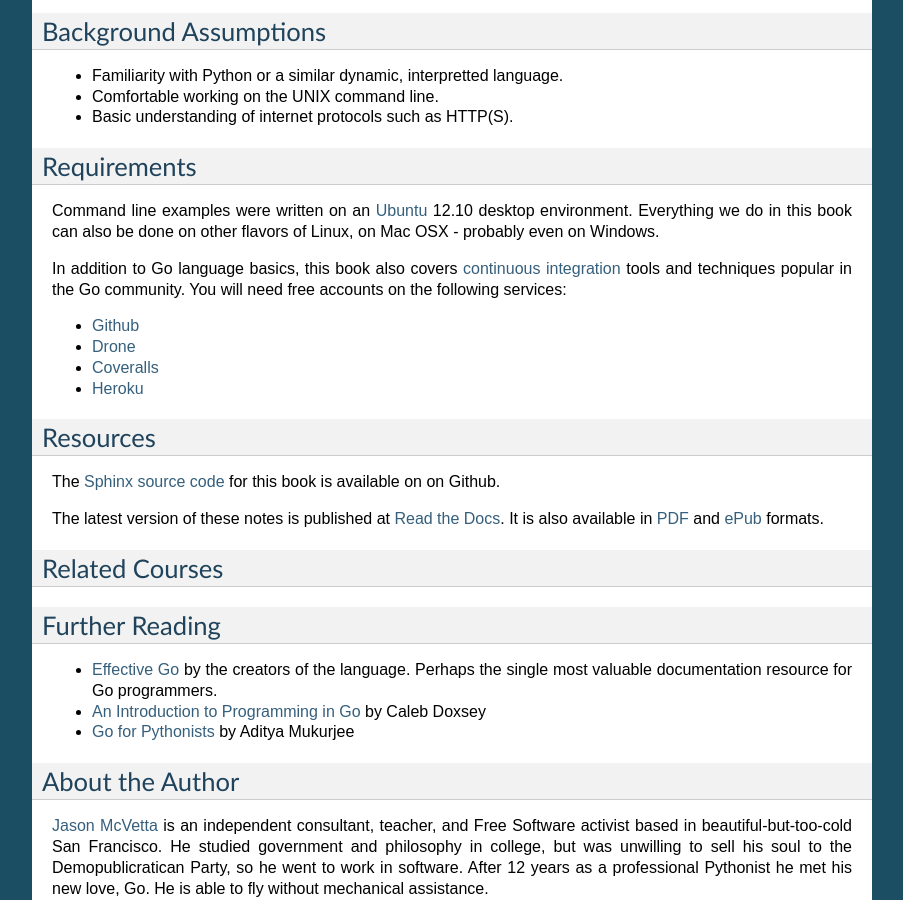
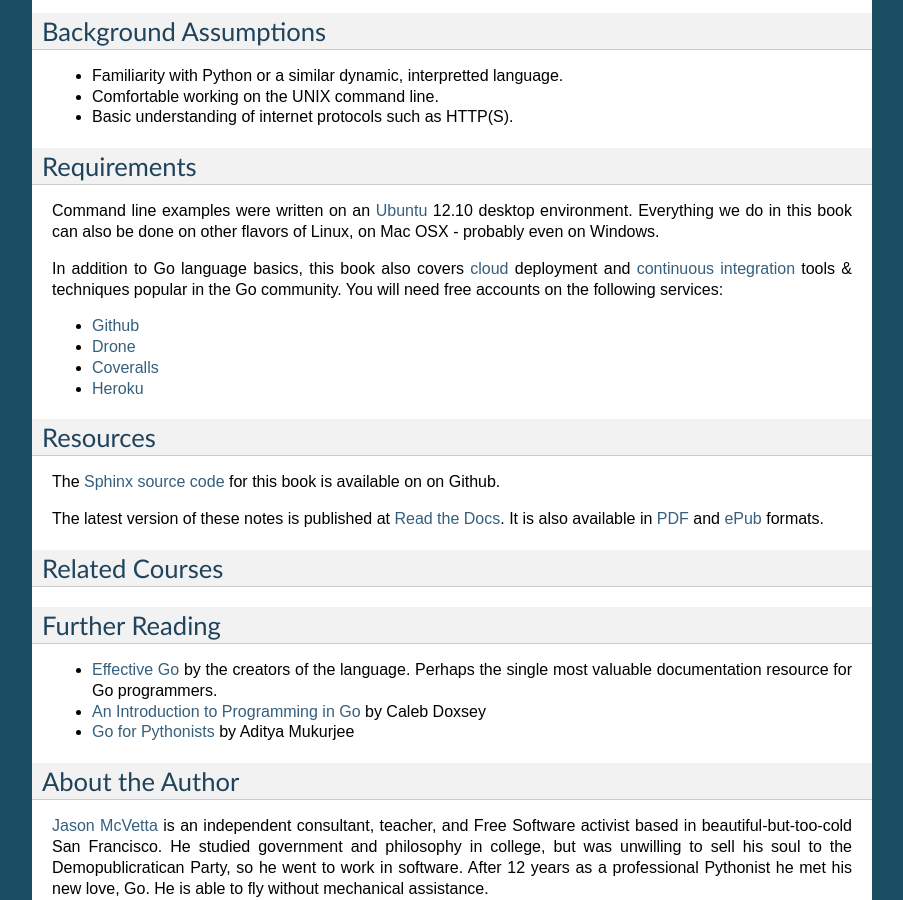
Before and after one commit to jmcvetta/golang-for-python-programmers, a Sphinx documentation site: the page built from source/intro.rst, in a window 1280 px wide and 900 px high, scrolled down 1176 px. Shown: the whole window, without its empty margins (198-1101 px from the left). Built offline with Sphinx 7.4.7, drawn with Linux system fonts in a browser that asks for light colours.

Commit message:
cloud deployment

```diff
--- a/source/intro.rst
+++ b/source/intro.rst
@@ -85,9 +85,9 @@
 Everything we do in this book can also be done on other flavors of Linux, on Mac
 OSX - probably even on Windows.
 
-In addition to Go language basics, this book also covers `continuous
-integration`_ tools and techniques popular in the Go community.  You will need
-free accounts on the following services:
+In addition to Go language basics, this book also covers cloud_ deployment and
+`continuous integration`_ tools & techniques popular in the Go community.  You
+will need free accounts on the following services:
 
 * Github_
 * Drone_
@@ -145,7 +145,7 @@
 .. _Iron.io: http://blog.iron.io/2013/03/how-we-went-from-30-servers-to-2-go.html
 .. _Drone.io: https://groups.google.com/forum/#!topic/golang-nuts/Lo7KP3rWP3o
 .. _TinkerCAD:  http://www.youtube.com/watch?v=JE17r3n1kz4
-.. _PDF: https://media.readthedocs.org/pdf/golang-for-python-programmers/latest/modern-api-development.pdf
+.. _PDF: https://media.readthedocs.org/pdf/golang-for-python-programmers/latest/golang-for-python-programmers.pdf
 .. _ePub: https://media.readthedocs.org/epub/golang-for-python-programmers/latest/golang-for-python-programmers.epub
 .. _Sphinx: http://sphinx-doc.org
 .. _`source code`: http://github.com/jmcvetta/golang-for-python-programmers
@@ -157,6 +157,7 @@
 .. _`Go for Pythonists`: https://github.com/ChimeraCoder/go-for-pythonists
 .. _`Programming in Go: An Introduction`: http://programming-in-go.readthedocs.org
 .. _`continuous integration`: https://en.wikipedia.org/wiki/Continuous_integration
+.. _cloud: http://en.wikipedia.org/wiki/Cloud_computing
 .. _Github:  http://github.com
 .. _Drone: http://drone.io
 .. _Coveralls: http://coveralls.io
```
